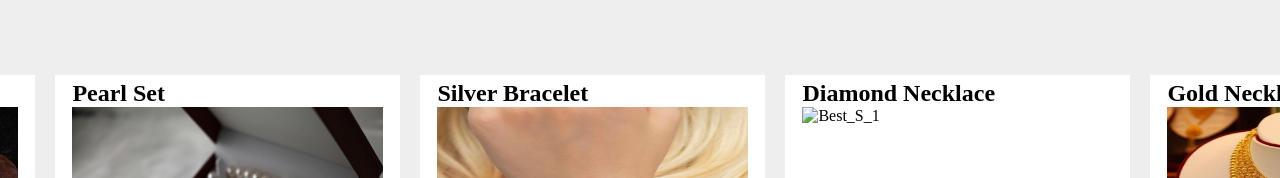
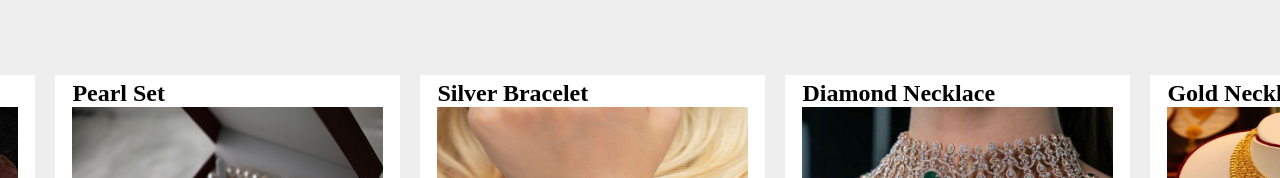
Before and after one commit to HectiK07/Imitations-Website, a plain HTML site: page index.html in a window 1280 px wide. Shown: the part 622-800 px from the top of the page. Drawn offline with nearby package versions, Linux system fonts and the light colour scheme; the site is published under a folder, as on GitHub Pages, so addresses that start at the root find nothing; a script that the page names is missing.

Commit message:
Update index.html

```diff
--- a/index.html
+++ b/index.html
@@ -118,7 +118,7 @@
           <div class="comp">
             <div class="p_image">
               <h2 class="p_name">Diamond Necklace</h2>
-              <img src="/Best_S_4.jpg" alt="Best_S_1" />
+              <img src="Best_S_4.jpg" alt="Best_S_1" />
             </div>
             <div class="p_info">
               <h3>₹1,799.00</h3>
```
